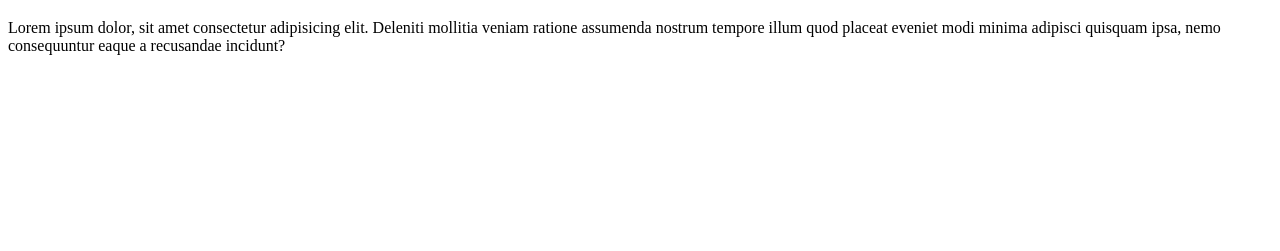
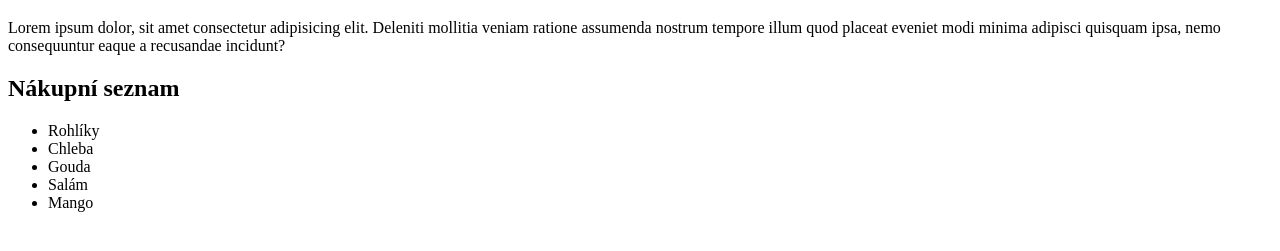
Before and after one commit to MilaSkalova/ukol4, a plain HTML site: page index.html in a window 1280 px wide. Shown: the part 61-312 px from the top of the page. Drawn offline with Linux system fonts and the light colour scheme.

Commit message:
Přidán nákupní seznam

```diff
--- a/index.html
+++ b/index.html
@@ -9,6 +9,14 @@
   <h1>
     <h1>Lorem, ipsum dolor.</h1>
     <p>Lorem ipsum dolor, sit amet consectetur adipisicing elit. Deleniti mollitia veniam ratione assumenda nostrum tempore illum quod placeat eveniet modi minima adipisci quisquam ipsa, nemo consequuntur eaque a recusandae incidunt?</p>
+    <h2>Nákupní seznam</h2>
+    <ul>
+      <li>Rohlíky</li>
+      <li>Chleba</li>
+      <li>Gouda</li>
+      <li>Salám</li>
+      <li>Mango</li>
+    </ul>
   </h1>
 </body>
 </html>
```
